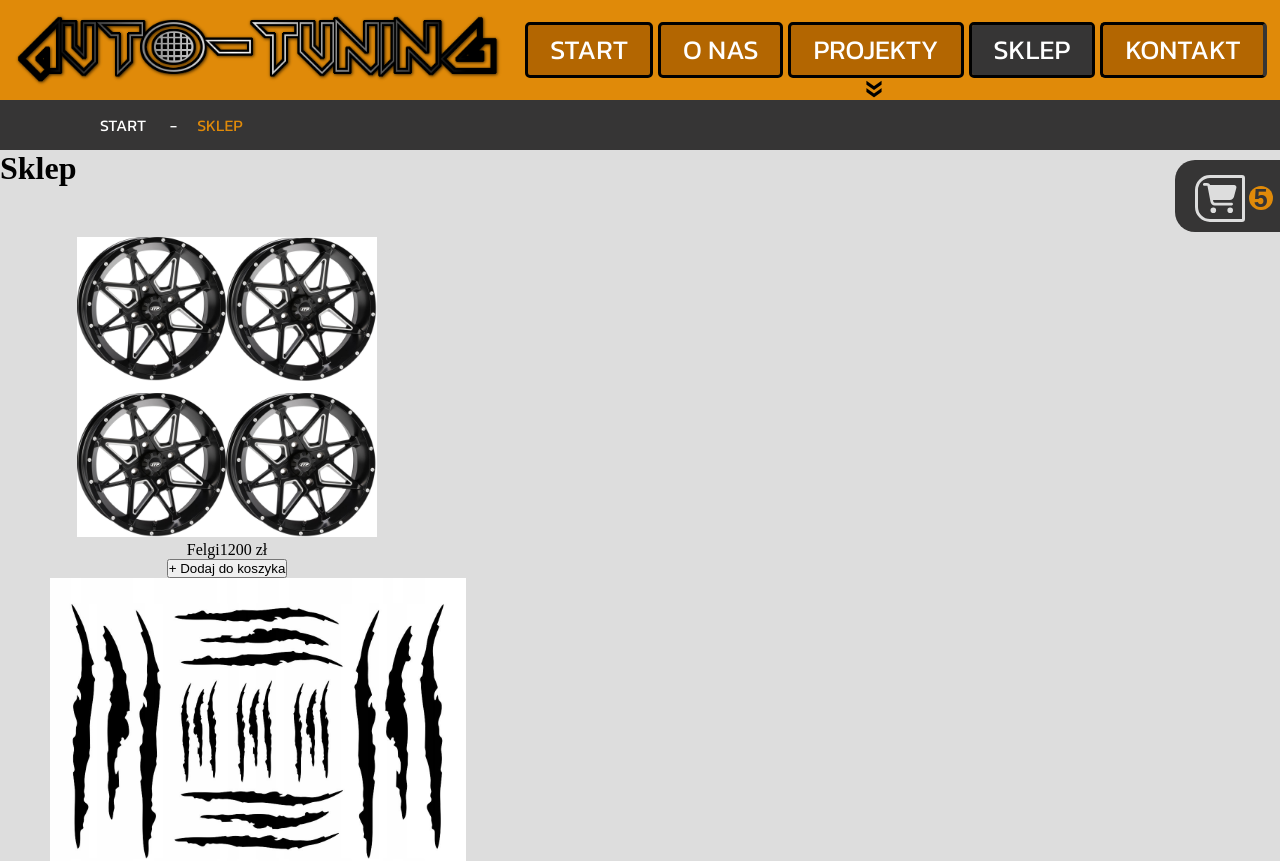
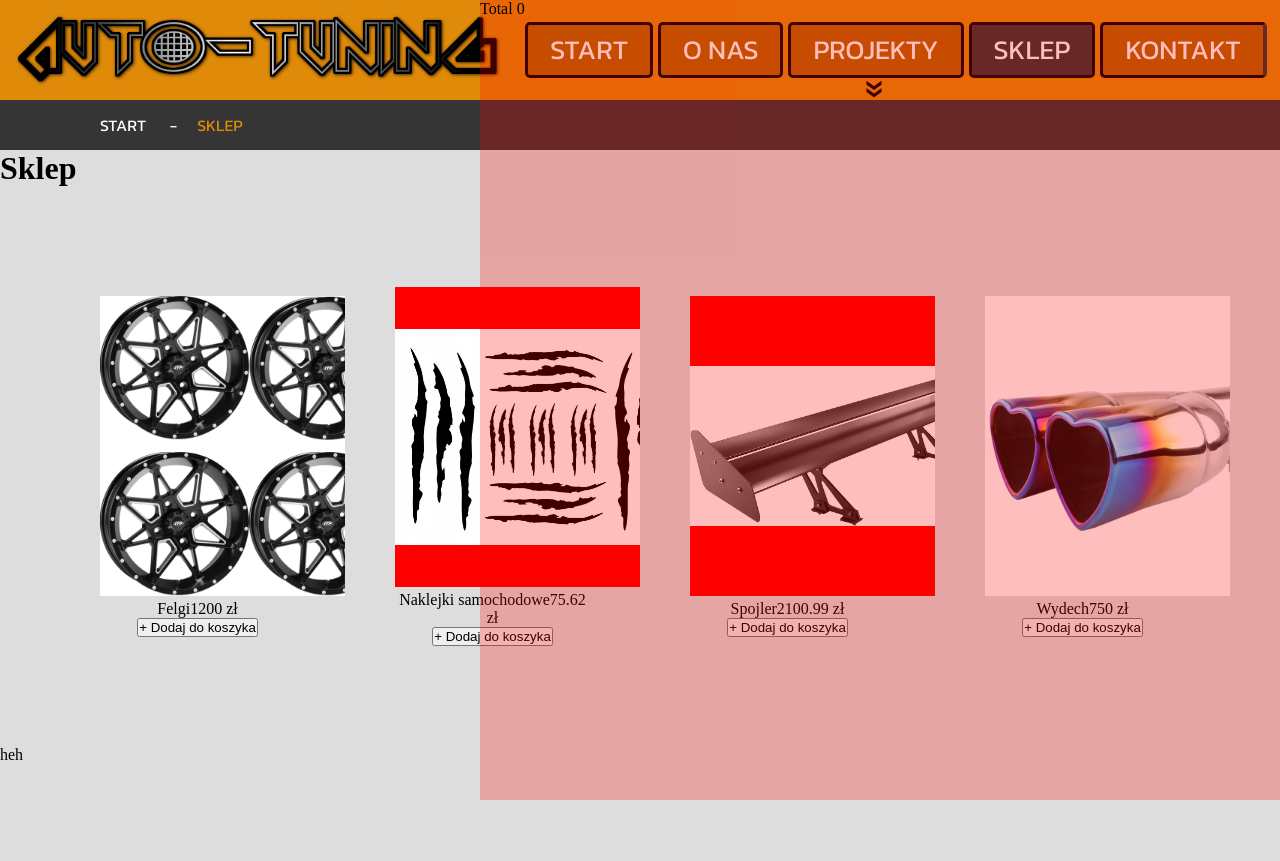
Before and after one commit to Klemciak/autotuning, a React (Create React App) app: page /shop in a window 1280 px wide. Shown: the top 861 px of the page. Built offline with nearby package versions, Linux system fonts and the light colour scheme.

Commit message:
Shop mechanics are almost complete

```diff
--- /dev/null
+++ b/src/components/CartItem.tsx
@@ -0,0 +1,30 @@
+import React from "react"
+import { useShoppingCart } from "./ShoppingCartContext.tsx"
+import storeItems from "./shopItems.json"
+
+type CartItemProps = {
+  id: number
+  quantity: number
+}
+
+export function CartItem({ id, quantity }: CartItemProps) {
+  const { removeFromCart } = useShoppingCart()
+  const item = storeItems.find((i) => i.id === id)
+  if (item == null) return null
+
+  return (
+    <div className="cartPopup_body_item">
+      <img src={item.imgUrl} className="cartPopup_body_item_img" />
+      <div className="cartPopup_body_item_text">
+        <div className="cartPopup_body_item_text_name">
+          {item.name} {quantity > 1 && <span className="text_name_quantity">x{quantity}</span>}
+        </div>
+        <span className="cartPopup_body_item_text_priceOne">{item.price} zł</span>
+      </div>
+      <span className="cartPopup_body_item_text_priceStack">{item.price * quantity} zł</span>
+      <button className="cartPopup_body_item_btn" onClick={() => removeFromCart(item.id)}>
+        x
+      </button>
+    </div>
+  )
+}
--- /dev/null
+++ b/src/components/ShoppingCart.tsx
@@ -0,0 +1,25 @@
+import React from "react"
+import { useShoppingCart } from "./ShoppingCartContext.tsx"
+import { CartItem } from "./CartItem.tsx"
+import storeItems from "./shopItems.json"
+export function ShoppingCart() {
+  const { closeCart, cartItems } = useShoppingCart()
+  return (
+    <div className="cartPopupWrap">
+      <div className="cartPopup">
+        <div className="cartPopup_body">
+          {cartItems.map((item) => (
+            <CartItem key={item.id} {...item} />
+          ))}
+          <div className="cartPopup_body_totalPrice">
+            Total{" "}
+            {cartItems.reduce((total, cartItem) => {
+              const item = storeItems.find((i) => i.id === cartItem.id)
+              return total + (item?.price || 0) * cartItem.quantity
+            }, 0)}
+          </div>
+        </div>
+      </div>
+    </div>
+  )
+}
--- /dev/null
+++ b/src/components/ShoppingCartContext.tsx
@@ -0,0 +1,90 @@
+import React, { useContext, ReactNode, createContext, useState } from "react"
+import { useLocalStorage } from "./useLocalStorage.ts"
+type ShoppingCartProviderProps = {
+  children: ReactNode
+}
+
+type CartItem = {
+  id: number
+  quantity: number
+}
+
+type ShoppingCartContext = {
+  openCart: () => void
+  closeCart: () => void
+  getItemQuantity: (id: number) => number
+  increaseCartQuantity: (id: number) => void
+  decreaseCartQuantity: (id: number) => void
+  removeFromCart: (id: number) => void
+  cartQuantity: number
+  cartItems: CartItem[]
+}
+const ShoppingCartContext = createContext({} as ShoppingCartContext)
+
+export function useShoppingCart() {
+  return useContext(ShoppingCartContext)
+}
+
+export function ShoppingCartProvider({ children }: ShoppingCartProviderProps) {
+  const [IsOpen, setIsOpen] = useState(false)
+  const [cartItems, setCartItems] = useLocalStorage<CartItem[]>("shopping-cart", [])
+
+  const cartQuantity = cartItems.reduce((quantity, item) => item.quantity + quantity, 0)
+
+  const openCart = () => setIsOpen(true)
+  const closeCart = () => setIsOpen(false)
+  function getItemQuantity(id: number) {
+    return cartItems.find((item) => item.id === id)?.quantity || 0
+  }
+  function increaseCartQuantity(id: number) {
+    setCartItems((currItems) => {
+      if (currItems.find((item) => item.id === id) == null) {
+        return [...currItems, { id, quantity: 1 }]
+      } else {
+        return currItems.map((item) => {
+          if (item.id === id) {
+            return { ...item, quantity: item.quantity + 1 }
+          } else {
+            return item
+          }
+        })
+      }
+    })
+  }
+  function decreaseCartQuantity(id: number) {
+    setCartItems((currItems) => {
+      if (currItems.find((item) => item.id === id)?.quantity === 1) {
+        return currItems.filter((item) => item.id !== id)
+      } else {
+        return currItems.map((item) => {
+          if (item.id === id) {
+            return { ...item, quantity: item.quantity - 1 }
+          } else {
+            return item
+          }
+        })
+      }
+    })
+  }
+  function removeFromCart(id: number) {
+    setCartItems((currItems) => {
+      return currItems.filter((item) => item.id !== id)
+    })
+  }
+  return (
+    <ShoppingCartContext.Provider
+      value={{
+        getItemQuantity,
+        increaseCartQuantity,
+        decreaseCartQuantity,
+        removeFromCart,
+        openCart,
+        closeCart,
+        cartItems,
+        cartQuantity,
+      }}
+    >
+      {children}
+    </ShoppingCartContext.Provider>
+  )
+}
--- a/src/components/StoreItem.tsx
+++ b/src/components/StoreItem.tsx
@@ -1,4 +1,5 @@
 import React from "react"
+import { useShoppingCart } from "./ShoppingCartContext.tsx"
 type StoreItemProps = {
   id: number
   name: string
@@ -7,30 +8,40 @@ type StoreItemProps = {
 }
 
 export function StoreItem({ id, name, price, imgUrl }: StoreItemProps) {
-  const quantity = 0
+  const { getItemQuantity, increaseCartQuantity, decreaseCartQuantity, removeFromCart } = useShoppingCart()
+  const quantity = getItemQuantity(id)
   return (
-    <div className="card">
-      <img className="card_img" src={imgUrl} alt="obrazek tego przedmiotu" />
-      <div className="card_body">
-        <div className="card_title">
-          <span className="card_title_name">{name}</span>
-          <span className="card_title_price">{price} zł</span>
+    <>
+      <img className="item_img" src={imgUrl} alt="obrazek tego przedmiotu" />
+      <div className="item_body">
+        <div className="item_title">
+          <span className="item_title_name">{name}</span>
+          <span className="item_title_price">{price} zł</span>
         </div>
         <div className="add">
           {quantity === 0 ? (
-            <button className="add_button"> + Dodaj do koszyka</button>
+            <button className="add_button" onClick={() => increaseCartQuantity(id)}>
+              {" "}
+              + Dodaj do koszyka
+            </button>
           ) : (
             <div className="add_buttons">
               <div className="plusAndMinus">
-                <button className="plusAndMinus_btn">-</button>
+                <button className="plusAndMinus_btn" onClick={() => decreaseCartQuantity(id)}>
+                  -
+                </button>
                 <span className="plisAndMinus_quantity">{quantity}</span> w koszyku
-                <button className="plusAndMinus_btn">+</button>
+                <button className="plusAndMinus_btn" onClick={() => increaseCartQuantity(id)}>
+                  +
+                </button>
               </div>
-              <button className="buttons_remove">Remove</button>
+              <button className="buttons_remove" onClick={() => removeFromCart(id)}>
+                Remove
+              </button>
             </div>
           )}
         </div>
       </div>
-    </div>
+    </>
   )
 }
--- /dev/null
+++ b/src/components/useLocalStorage.ts
@@ -0,0 +1,20 @@
+import { useEffect, useState } from "react"
+
+export function useLocalStorage<T>(key: string, initialValue: T | (() => T)) {
+  const [value, setValue] = useState<T>(() => {
+    const jsonValue = localStorage.getItem(key)
+    if (jsonValue != null) return JSON.parse(jsonValue)
+
+    if (typeof initialValue === "function") {
+      return (initialValue as () => T)()
+    } else {
+      return initialValue
+    }
+  })
+
+  useEffect(() => {
+    localStorage.setItem(key, JSON.stringify(value))
+  }, [key, value])
+
+  return [value, setValue] as [typeof value, typeof setValue]
+}
--- a/src/layout/App.js
+++ b/src/layout/App.js
@@ -4,8 +4,10 @@ import Navigation from "./Navigation"
 import Page from "./Page"
 import Footer from "./Footer"
 import "../styles/App.scss"
+import { ShoppingCartProvider } from "../components/ShoppingCartContext.tsx"
 const App = () => {
   return (
+    <ShoppingCartProvider>
       <div className="fullWrap">
         <Router>
           <header>{<Navigation />}</header>
@@ -13,6 +15,7 @@ const App = () => {
           <footer>{<Footer />}</footer>
         </Router>
       </div>
+    </ShoppingCartProvider>
   )
 }
 
--- a/src/pages/ShopPage.js
+++ b/src/pages/ShopPage.js
@@ -4,15 +4,21 @@ import { FontAwesomeIcon } from "@fortawesome/react-fontawesome"
 import { faCartShopping } from "@fortawesome/free-solid-svg-icons"
 import storeItems from "../components/shopItems.json"
 import { StoreItem } from "../components/StoreItem.tsx"
+import { useShoppingCart } from "../components/ShoppingCartContext.tsx"
+import { ShoppingCart } from "../components/ShoppingCart.tsx"
 const ShopPage = () => {
+  const { openCart, cartQuantity } = useShoppingCart()
   return (
-    <div className="shopWrap">
-      <div className="cartBackground">
-        <button className="cart">
-          <FontAwesomeIcon icon={faCartShopping} />
-          <div className="cart_number">5</div>
-        </button>
-      </div>
+    <div className="shopWrapCart">
+      {cartQuantity > 0 && (
+        <div className="cartBtn">
+          <button className="cart" onClick={openCart}>
+            <FontAwesomeIcon icon={faCartShopping} />
+            <div className="cart_number">{cartQuantity}</div>
+          </button>
+        </div>
+      )}
+
       <h1 className="shop_title">Sklep</h1>
       <div className="items">
         {storeItems.map((item) => (
@@ -21,6 +27,7 @@ const ShopPage = () => {
           </div>
         ))}
       </div>
+      <ShoppingCart />
       <p className="check">heh</p>
     </div>
   )
--- a/src/styles/ShopPage.scss
+++ b/src/styles/ShopPage.scss
@@ -1,9 +1,9 @@
 @import "./variables.scss";
-.shopWrap {
+.shopWrapCart {
   background-color: $lightGrey-color;
   display: block;
 }
-.cartBackground {
+.cartBtn {
   position: fixed;
   top: 20%;
   right: 0;
@@ -11,6 +11,7 @@
   padding: 15px 35px 10px 20px;
   background-color: $darkGrey-color;
   border-radius: 20px 0 0 20px;
+
   .cart {
     background-color: #00000000;
     border: 3px solid $lightGrey-color;
@@ -45,20 +46,39 @@
 .items {
   width: 100%;
   padding: 50px;
+  display: flex;
+  align-items: center;
+  justify-content: center;
+  flex-wrap: wrap;
+}
+.item {
+  width: 25%;
+  height: 50%;
+  padding: 50px;
+  overflow: hidden;
   text-align: center;
-  .item {
-    width: 100%;
-    display: flex;
-    flex-wrap: wrap;
-  }
-}
-.card {
-  width: 30%;
   &_img {
     height: 300px;
+    width: 300px;
+    object-fit: contain;
+    background-color: red;
   }
 }
 
 .check {
   height: 3100px;
 }
+
+.cartPopupWrap {
+  position: fixed;
+  top: 0;
+  right: 0;
+  width: 800px;
+  height: 100%;
+  background-color: rgba(255, 0, 0, 0.253);
+  z-index: 10;
+}
+
+.cartPopup_body_item_img {
+  width: 300px;
+}
```
Lines whose indentation alone changed are shown as unchanged.
